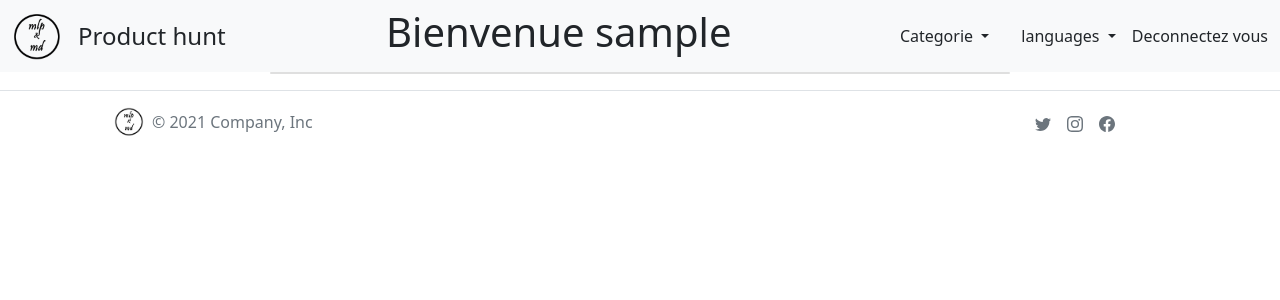
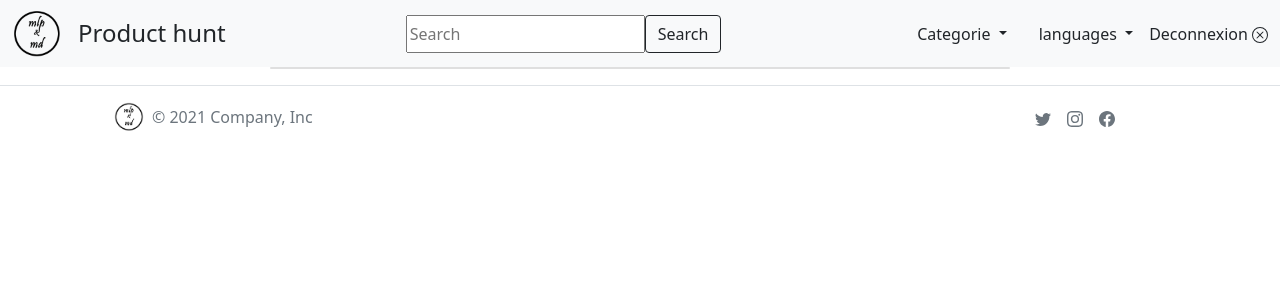
Before and after one commit to mlp-dw/PH-vanilla, a PHP site: page /index.php in a window 1280 px wide. Shown: the top 300 px of the page. Run offline with PHP 8.4, Linux system fonts and the light colour scheme; the visitor is signed in with stand-in values (Sample User, id 1); data that the repository does not hold is empty.

Commit message:
searchbar

```diff
--- a/js/refresh.js
+++ b/js/refresh.js
@@ -16,7 +16,7 @@
                 let iSeeYou = document.createElement('div');
                 iSeeYou.innerHTML =`
 
-                <div class="row my-3" data-bs-toggle="modal" data-bs-target="#modal-${info.id}"  id="myModal">
+                <div class="row my-3 post" data-bs-toggle="modal" data-bs-target="#modal-${info.id}"  id="myModal">
 
                             <div class="modal fade" id="modal-${info.id}" tabindex="-1" aria-labelledby="exampleModalLabel" aria-hidden="true">
                                     <div class="modal-dialog">
@@ -51,8 +51,6 @@
                     <div class="col-12 col-sm-6 col-md-6 card-body">
                         <h5 class="card-title">${info.name} <span class="text-muted">${info.category}</span></h5>
                         <p class="card-text text-truncate">${info.description}</p>
-                        <button type="button" class="btn btn-outline-dark" data-bs-toggle="modal" data-bs-target="#exampleModal">
-                        ...</button>
                     </div>
 
                     <div class="col-12 col-sm-6 col-md-3 my-auto d-flex-column">
@@ -69,7 +67,6 @@
                             <path d="M2.678 11.894a1 1 0 0 1 .287.801 10.97 10.97 0 0 1-.398 2c1.395-.323 2.247-.697 2.634-.893a1 1 0 0 1 .71-.074A8.06 8.06 0 0 0 8 14c3.996 0 7-2.807 7-6 0-3.192-3.004-6-7-6S1 4.808 1 8c0 1.468.617 2.83 1.678 3.894zm-.493 3.905a21.682 21.682 0 0 1-.713.129c-.2.032-.352-.176-.273-.362a9.68 9.68 0 0 0 .244-.637l.003-.01c.248-.72.45-1.548.524-2.319C.743 11.37 0 9.76 0 8c0-3.866 3.582-7 8-7s8 3.134 8 7-3.582 7-8 7a9.06 9.06 0 0 1-2.347-.306c-.52.263-1.639.742-3.468 1.105z"/>
                             </svg> ${info.comment}
                         </span>
-
 
                     </div>
 
--- /dev/null
+++ b/js/search.js
@@ -0,0 +1,13 @@
+function search_post() {
+    let input = document.getElementById('myInput').value
+    let x = document.getElementsByClassName('post');
+
+    for (i = 0; i < x.length; i++) {
+        if (!x[i].innerHTML.includes(input)) {
+            x[i].style.display="none";
+        }
+        else {
+            x[i].style.display="list-item";
+        }
+    }
+}
--- a/utils/header.php
+++ b/utils/header.php
@@ -24,22 +24,24 @@
             <h4 class="text-start my-auto">Product hunt</h4>
 
         </div>
+        <?php if(isset($_SESSION["pseudo"])){?>
 
-        <div class="col-mb-3 ms-2 justify-content-center">
-            <h1>Bienvenue <?= $_SESSION["pseudo"]?></h1>
-        </div>
+            <form class="d-flex">
+                <input type="search" id="SearchBar" name="search" placeholder="Search" >
+                <button class="btn btn-outline-dark" type="submit">Search</button>
+            </form>
 
             <div class="col-mb-3 text-end nav nav-pills">
-
                     <div class="nav-item dropdown">
                         <a class="nav-link dropdown-toggle text-dark" href="#" id="navbarDarkDropdownMenuLink" role="button" data-bs-toggle="dropdown" aria-expanded="false">
                             Categorie
                         </a>
                         <ul class="dropdown-menu dropdown-menu-dark" aria-labelledby="navbarDarkDropdownMenuLink">
-                    <li><a class="dropdown-item" href="#">Les plus populaires</a></li>
-                    <li><a class="dropdown-item" href="#">Les plus recents</a></li>
+                            <li><a class="dropdown-item" href="#">populaires</a></li>
+                            <li><a class="dropdown-item" href="#">Nouveaux</a></li>
                         </ul>
                     </div>
+
                     <div class="nav-item dropdown">
                         <a class="nav-link dropdown-toggle text-dark" href="#" id="navbarDarkDropdownMenuLink" role="button" data-bs-toggle="dropdown" aria-expanded="false">
                             languages
@@ -53,16 +55,17 @@
                             <li><a class="dropdown-item" href="#">Python</a></li>
                         </ul>
                     </div>
+                <div class="my-auto">
+                    <a href="process/process_logout.php" style="text-decoration: none;" class="link-dark">Deconnexion <svg xmlns="http://www.w3.org/2000/svg" width="16" height="16" fill="currentColor" class="bi bi-x-circle" viewBox="0 0 16 16">
+                        <path d="M8 15A7 7 0 1 1 8 1a7 7 0 0 1 0 14zm0 1A8 8 0 1 0 8 0a8 8 0 0 0 0 16z"/>
+                        <path d="M4.646 4.646a.5.5 0 0 1 .708 0L8 7.293l2.646-2.647a.5.5 0 0 1 .708.708L8.707 8l2.647 2.646a.5.5 0 0 1-.708.708L8 8.707l-2.646 2.647a.5.5 0 0 1-.708-.708L7.293 8 4.646 5.354a.5.5 0 0 1 0-.708z"/>
+                    </svg></a>
+                </div>
 
 
-            <div class="nav-item my-auto">
-            <?php if(isset($_SESSION["pseudo"])){?>
-
-                        <a href="process/process_logout.php" style="text-decoration: none;" class="link-dark">Deconnectez vous</a>
-
-                        <?php }
-                     ?>
-            </div>
+                        <?php } ?>
 
                 </div>
+        </div>
 </nav>
+<script src="../js/search.js"></script>
```
Also changed, not shown: process/process_search.php (added, +12 -0 lines), 1 other file. Lines whose indentation alone changed are shown as unchanged.
